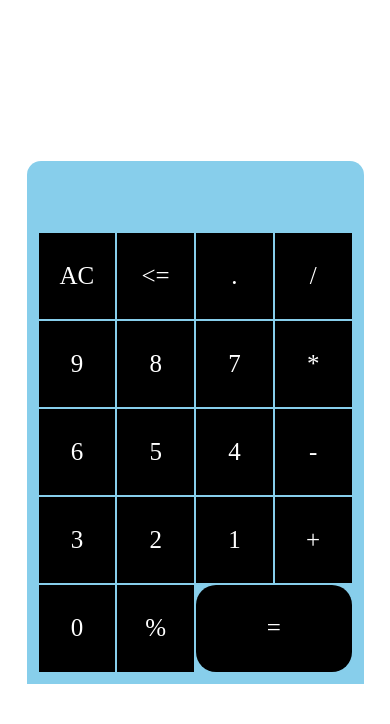
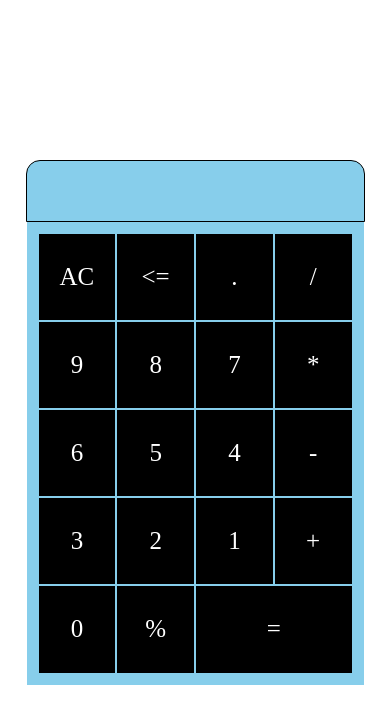
Before and after one commit to Uberdanalmeida/projeto-calculadora, a plain HTML site: page index.html in a window 390 px wide. Drawn offline with Linux system fonts and the light colour scheme.

Commit message:
Eliminando o border-radius tambem do botão igual.

```diff
--- a/style.css
+++ b/style.css
@@ -83,7 +83,7 @@ td {
         color: black;
     }
 
-    #mob {
-        border-radius: 20px;
+    #res {
+        border: 1px solid black;
     }
 }
```
